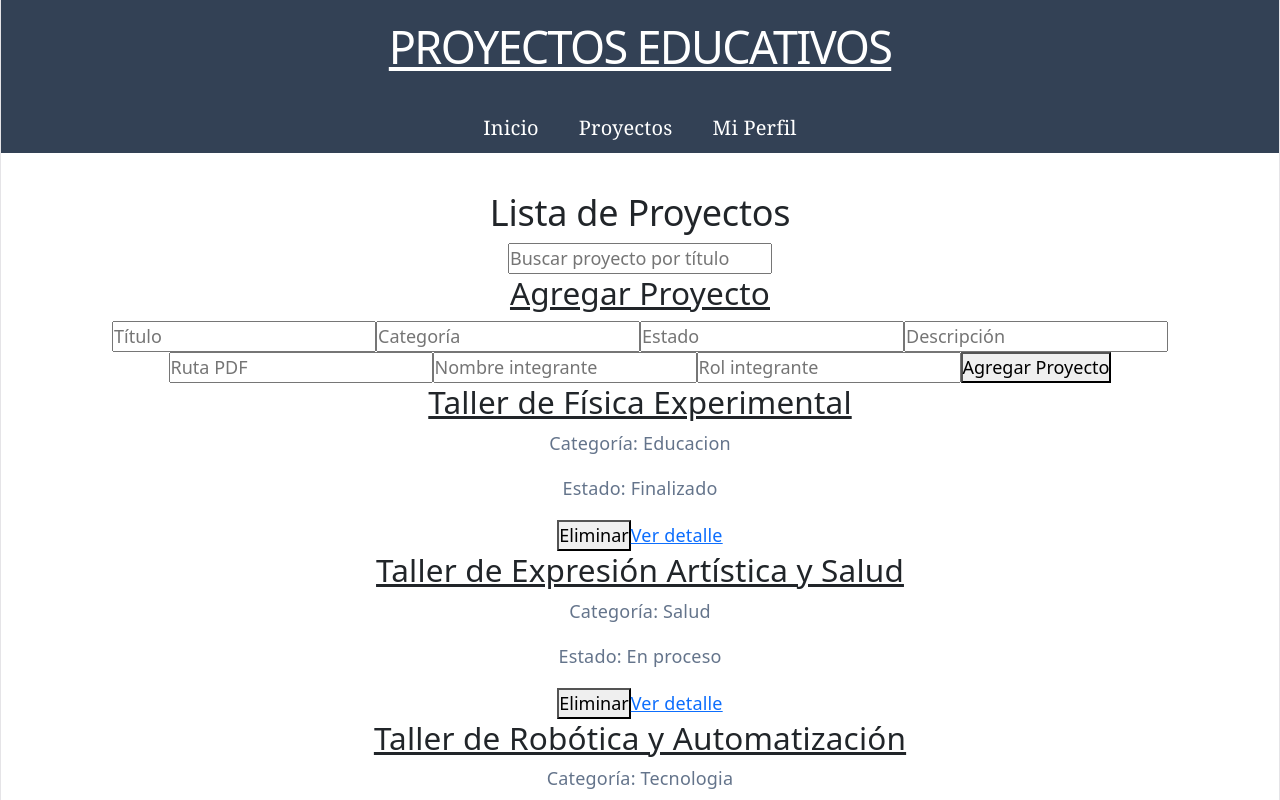
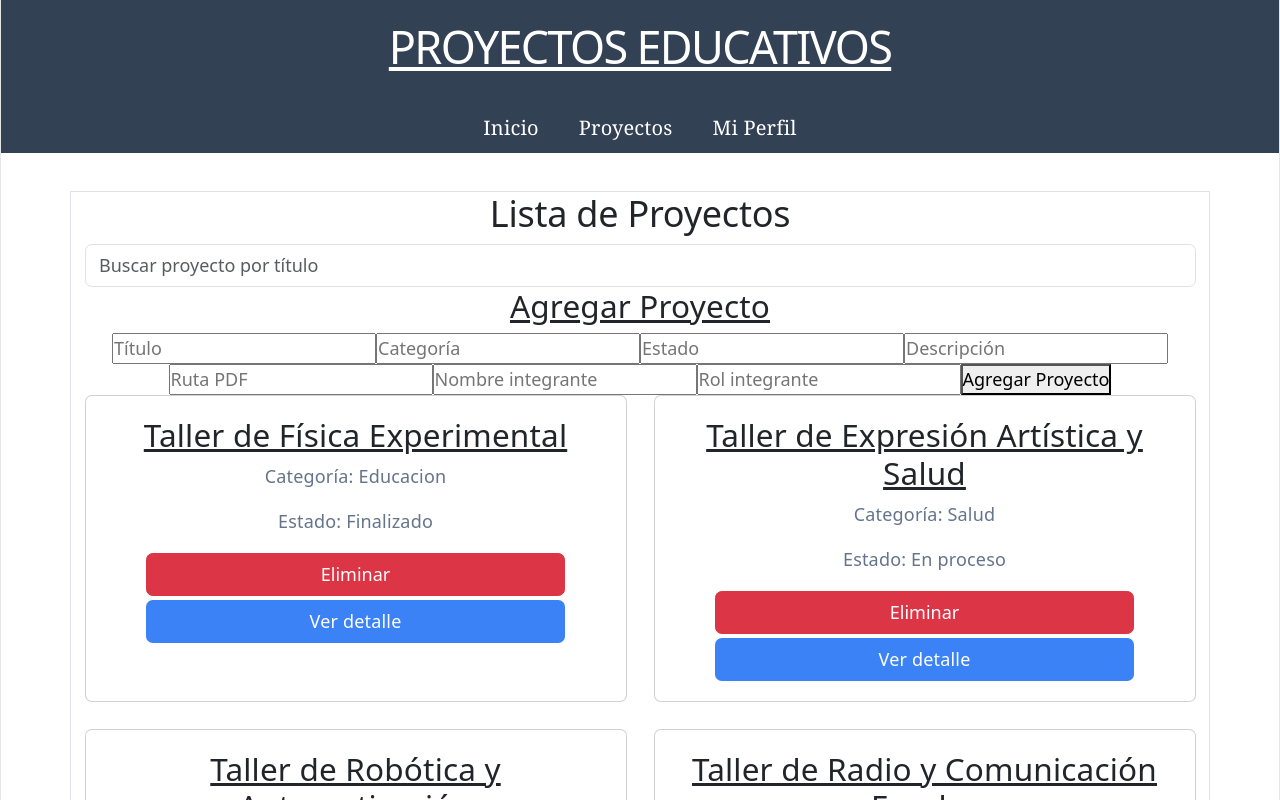
Before and after one commit to Fede301/pv_tp3_grupo5, a React (Vite) app: page /proyectos in a window 1280 px wide. Shown: the top 800 px of the page. Built offline with nearby package versions, Linux system fonts and the light colour scheme.

Commit message:
Cartas ordenadas

```diff
--- a/src/components/ProyectoCard.jsx
+++ b/src/components/ProyectoCard.jsx
@@ -3,17 +3,23 @@ import { Link } from 'react-router-dom';
 
 const ProyectoCard = ({ datosProyecto, handleElimiminar, setProyectoSeleccionado }) => {
   return (
-    <div>
-      <h3>{datosProyecto.titulo}</h3>
-      <p>Categoría: {datosProyecto.categoria}</p>
-      <p>Estado: {datosProyecto.estado}</p>
-      <button onClick={() => handleElimiminar(datosProyecto.id)}>Eliminar</button>
+    <div className='col'>
+
+      <div className='card h-100 '>
+        <h3>{datosProyecto.titulo}</h3>
+        <p>Categoría: {datosProyecto.categoria}</p>
+        <p>Estado: {datosProyecto.estado}</p>
+        <div className='px-5 row gap-1'>
+
+          <button onClick={() => handleElimiminar(datosProyecto.id)} className='btn btn-danger'>Eliminar</button>
 
 
-      { /* <button onClick={() => setProyectoSeleccionado(datosProyecto)}>Ver detalle</button> */}
+          { /* <button onClick={() => setProyectoSeleccionado(datosProyecto)}>Ver detalle</button> */}
 
-      <Link to={`/proyectos/${datosProyecto.id}`}>Ver detalle </Link>
+          <Link to={`/proyectos/${datosProyecto.id}`} className='btn text-white' style={{backgroundColor: "#3b82f6"}}>Ver detalle </Link>
+        </div>
 
+      </div>
     </div>
   )
 }
--- a/src/views/ListaProyectos.jsx
+++ b/src/views/ListaProyectos.jsx
@@ -64,7 +64,7 @@ const ListaProyectos = () => {
     }, [proyectos]);
 
     return (
-        <div>
+        <div className='border-1 border container'>
             <h2>Lista de Proyectos</h2>
 
             <input
@@ -72,11 +72,11 @@ const ListaProyectos = () => {
                 placeholder="Buscar proyecto por título"
                 value={busqueda}
                 onChange={handleBuscar}
+                className='form-control'
             />
-
             <FormularioProyecto onAgregar={handleAgregar} />
 
-            <div className="proyectos-grid">
+            <div className="row row-cols-2 g-4">
                 {proyectos.map((proyecto) => (
                     <ProyectoCard
                         key={proyecto.id}
```
